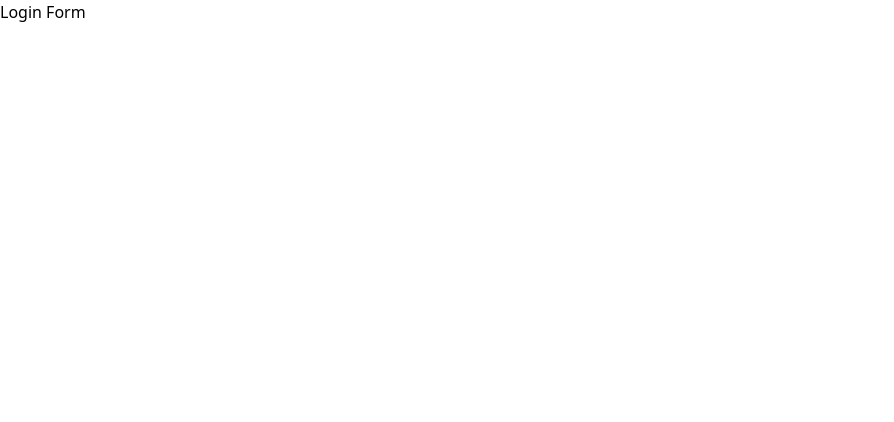
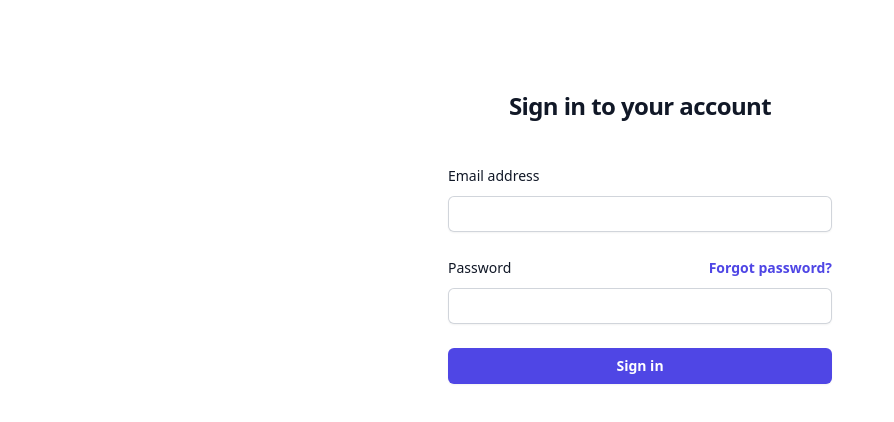
Before and after one commit to ProgrammerSohan/Laravel-Vue-Js-Ecommerce, a Vue app in the folder lara-vue-ecom/backend-vue/: page /login in a window 1280 px wide. Shown: the top 422 px of the page, without its empty margins (0-894 px from the left). Built offline with nearby package versions, Linux system fonts and the light colour scheme.

Commit message:
15a_create login form page

```diff
--- a/lara-vue-ecom/backend-vue/package.json
+++ b/lara-vue-ecom/backend-vue/package.json
@@ -14,6 +14,9 @@
     "vuex": "^4.1.0"
   },
   "devDependencies": {
+    "@headlessui/vue": "^1.7.22",
+    "@heroicons/vue": "^2.1.3",
+    "@tailwindcss/forms": "^0.5.7",
     "@vitejs/plugin-vue": "^5.0.4",
     "autoprefixer": "^10.4.19",
     "postcss": "^8.4.38",
--- a/lara-vue-ecom/backend-vue/src/views/Login.vue
+++ b/lara-vue-ecom/backend-vue/src/views/Login.vue
@@ -1,14 +1,43 @@
+
 <template>
-    <h1>Login Form </h1>
 
-</template>
-<script>
-    export default {
-        name: "Login"
+    <div class="flex min-h-full flex-1 flex-col justify-center px-6 py-12 lg:px-8">
+      <div class="sm:mx-auto sm:w-full sm:max-w-sm">
 
-    }
+        <h2 class="mt-10 text-center text-2xl font-bold leading-9 tracking-tight text-gray-900">Sign in to your account</h2>
+      </div>
 
-</script>
+      <div class="mt-10 sm:mx-auto sm:w-full sm:max-w-sm">
+        <form class="space-y-6" action="#" method="POST">
+          <div>
+            <label for="email" class="block text-sm font-medium leading-6 text-gray-900">Email address</label>
+            <div class="mt-2">
+              <input id="email" name="email" type="email" autocomplete="email" required="" class="block w-full rounded-md border-0 py-1.5 text-gray-900 shadow-sm ring-1 ring-inset ring-gray-300 placeholder:text-gray-400 focus:ring-2 focus:ring-inset focus:ring-indigo-600 sm:text-sm sm:leading-6" />
+            </div>
+          </div>
+
+          <div>
+            <div class="flex items-center justify-between">
+              <label for="password" class="block text-sm font-medium leading-6 text-gray-900">Password</label>
+              <div class="text-sm">
+                <a href="#" class="font-semibold text-indigo-600 hover:text-indigo-500">Forgot password?</a>
+              </div>
+            </div>
+            <div class="mt-2">
+              <input id="password" name="password" type="password" autocomplete="current-password" required="" class="block w-full rounded-md border-0 py-1.5 text-gray-900 shadow-sm ring-1 ring-inset ring-gray-300 placeholder:text-gray-400 focus:ring-2 focus:ring-inset focus:ring-indigo-600 sm:text-sm sm:leading-6" />
+            </div>
+          </div>
+
+          <div>
+            <button type="submit" class="flex w-full justify-center rounded-md bg-indigo-600 px-3 py-1.5 text-sm font-semibold leading-6 text-white shadow-sm hover:bg-indigo-500 focus-visible:outline focus-visible:outline-2 focus-visible:outline-offset-2 focus-visible:outline-indigo-600">Sign in</button>
+          </div>
+        </form>
+
+
+      </div>
+    </div>
+  </template>
+
 <style scoped>
 
 </style>
```
Also changed, not shown: 1 other file (tests, documents, lock files or other folders).
